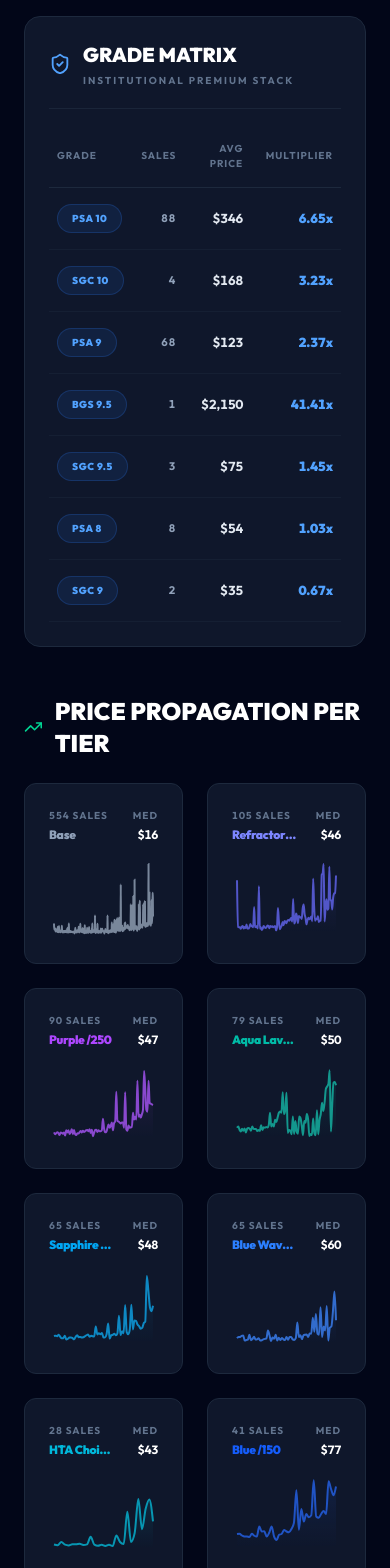
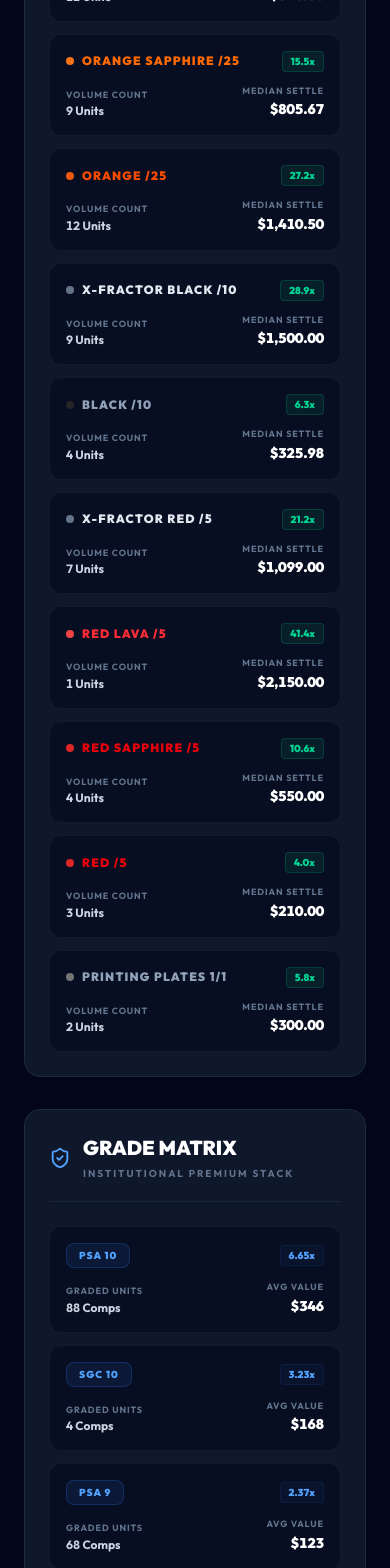
Before and after one commit to dahldoescards/sloan-market-index, a React (Vite) app: page / in a window 390 px wide. Shown: the part 3720-5288 px from the top of the page. Built offline with nearby package versions, Linux system fonts and the light colour scheme.

Commit message:
UI: De-condensed mobile matrices with card-based layouts and better grid spacing

```diff
--- a/src/App.tsx
+++ b/src/App.tsx
@@ -450,7 +450,8 @@
               </div>
             </div>
 
-            <div className="overflow-x-auto">
+            {/* Desktop View */}
+            <div className="hidden md:block overflow-x-auto">
               <table className="w-full text-left border-collapse">
                 <thead>
                   <tr className="border-b border-slate-800">
@@ -487,6 +488,31 @@
                 </tbody>
               </table>
             </div>
+
+            {/* Mobile View */}
+            <div className="md:hidden flex flex-col gap-3">
+              {sortedMults.map(m => (
+                <div key={m.name} className="flex flex-col p-4 bg-slate-950/50 rounded-xl border border-slate-800/50 gap-3">
+                  <div className="flex justify-between items-center">
+                    <div className="flex items-center gap-2">
+                      <div className="w-2 h-2 rounded-full" style={{ background: VARIATION_COLORS[m.name] || '#64748b' }} />
+                      <span className={`text-xs font-black uppercase tracking-widest ${VARIATION_TEXT_CLASSES[m.name] || 'text-slate-200'}`}>{m.name}</span>
+                    </div>
+                    <div className="text-[10px] font-black text-emerald-400 bg-emerald-500/10 px-2 py-0.5 rounded border border-emerald-500/20">{parseFloat(m.multiplier.toString()).toFixed(1)}x</div>
+                  </div>
+                  <div className="flex justify-between items-end">
+                    <div className="flex flex-col gap-0.5">
+                      <span className="text-[9px] font-bold text-slate-500 uppercase tracking-widest">Volume Count</span>
+                      <span className="text-xs font-bold text-slate-300 tabular-nums">{m.count} Units</span>
+                    </div>
+                    <div className="flex flex-col gap-0.5 text-right">
+                      <span className="text-[9px] font-bold text-slate-500 uppercase tracking-widest">Median Settle</span>
+                      <span className="text-sm font-black text-white tabular-nums">{formatCurrency(parseFloat(m.median.toString()))}</span>
+                    </div>
+                  </div>
+                </div>
+              ))}
+            </div>
           </div>
 
           <div className="flex flex-col p-6 md:p-8 bg-slate-900 rounded-2xl border border-slate-800 gap-4">
@@ -498,7 +524,8 @@
               </div>
             </div>
 
-            <div className="overflow-x-auto">
+            {/* Desktop View */}
+            <div className="hidden md:block overflow-x-auto">
               <table className="w-full text-left border-collapse">
                 <thead>
                   <tr className="border-b border-slate-800">
@@ -539,6 +566,37 @@
                 </tbody>
               </table>
             </div>
+
+            {/* Mobile View */}
+            <div className="md:hidden flex flex-col gap-3">
+              {Object.entries(baseData.gradeMultipliers)
+                .sort((a, b) => {
+                  const indexA = GRADE_SORT_ORDER.indexOf(a[0]);
+                  const indexB = GRADE_SORT_ORDER.indexOf(b[0]);
+                  if (indexA !== -1 && indexB !== -1) return indexA - indexB;
+                  if (indexA !== -1) return -1;
+                  if (indexB !== -1) return 1;
+                  return b[1].multiplier - a[1].multiplier;
+                })
+                .map(([grade, entry]) => (
+                  <div key={grade} className="flex flex-col p-4 bg-slate-950/50 rounded-xl border border-slate-800/50 gap-3">
+                    <div className="flex justify-between items-center">
+                      <span className="bg-blue-500/10 text-blue-400 border border-blue-500/20 px-3 py-1 rounded-lg text-[10px] font-black uppercase tracking-widest">{grade}</span>
+                      <div className="text-[10px] font-black text-blue-400 tabular-nums bg-blue-500/5 px-2 py-0.5 rounded border border-blue-500/10">{parseFloat(entry.multiplier.toString()).toFixed(2)}x</div>
+                    </div>
+                    <div className="flex justify-between items-end">
+                      <div className="flex flex-col gap-0.5">
+                        <span className="text-[9px] font-bold text-slate-500 uppercase tracking-widest">Graded Units</span>
+                        <span className="text-xs font-bold text-slate-300 tabular-nums">{parseInt(entry.count.toString(), 10)} Comps</span>
+                      </div>
+                      <div className="flex flex-col gap-0.5 text-right">
+                        <span className="text-[9px] font-bold text-slate-500 uppercase tracking-widest">Avg Value</span>
+                        <span className="text-sm font-black text-white tabular-nums">{formatCurrency(parseFloat(entry.currentTwma.toString()), 0)}</span>
+                      </div>
+                    </div>
+                  </div>
+                ))}
+            </div>
           </div>
         </div>
 
@@ -548,7 +606,7 @@
             <TrendingUp size={22} className="text-emerald-400" />
             <h2 className="text-2xl font-black uppercase">Price Propagation per Tier</h2>
           </div>
-          <div className="grid grid-cols-2 sm:grid-cols-3 md:grid-cols-4 lg:grid-cols-6 gap-6">
+          <div className="grid grid-cols-1 xs:grid-cols-2 sm:grid-cols-3 md:grid-cols-4 lg:grid-cols-6 gap-6 md:gap-8">
             {ACTIVE_VARIATIONS.map(name => (
               <VariationChart key={name} name={name} />
             ))}
```
